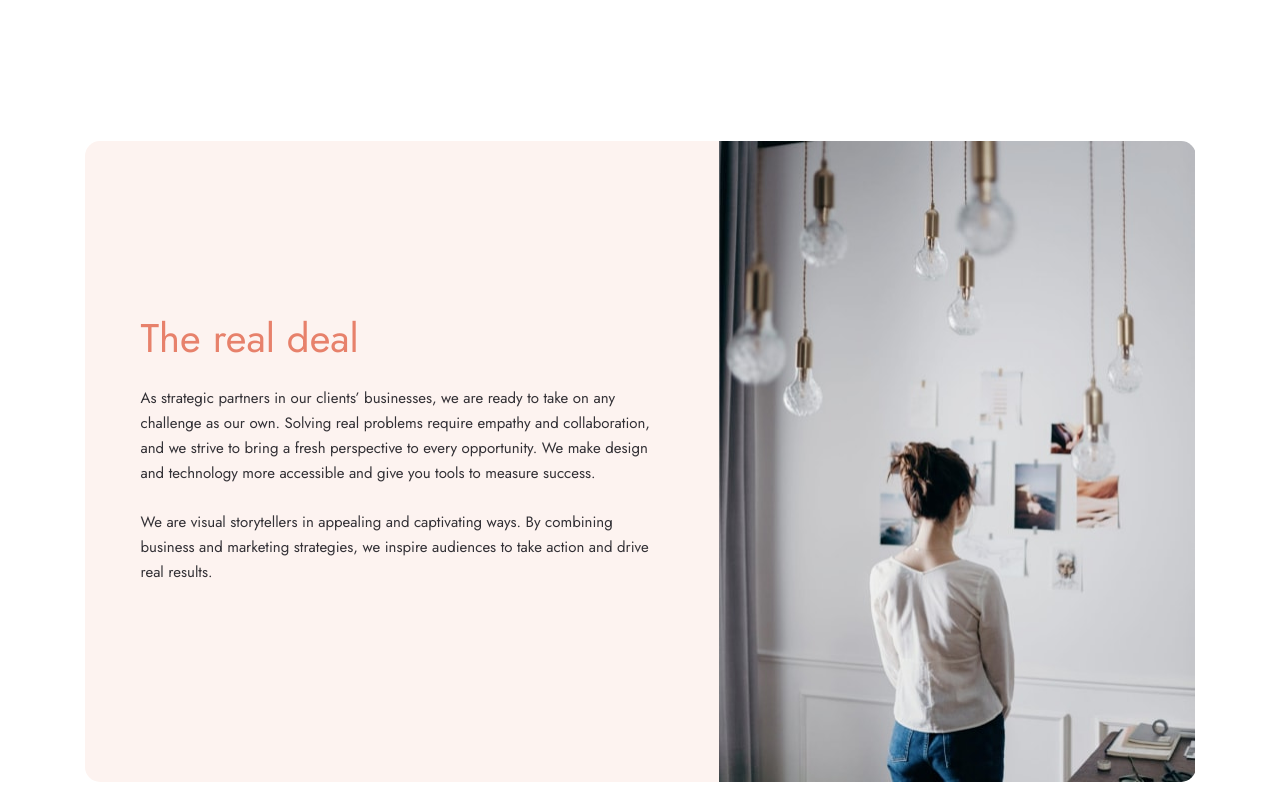
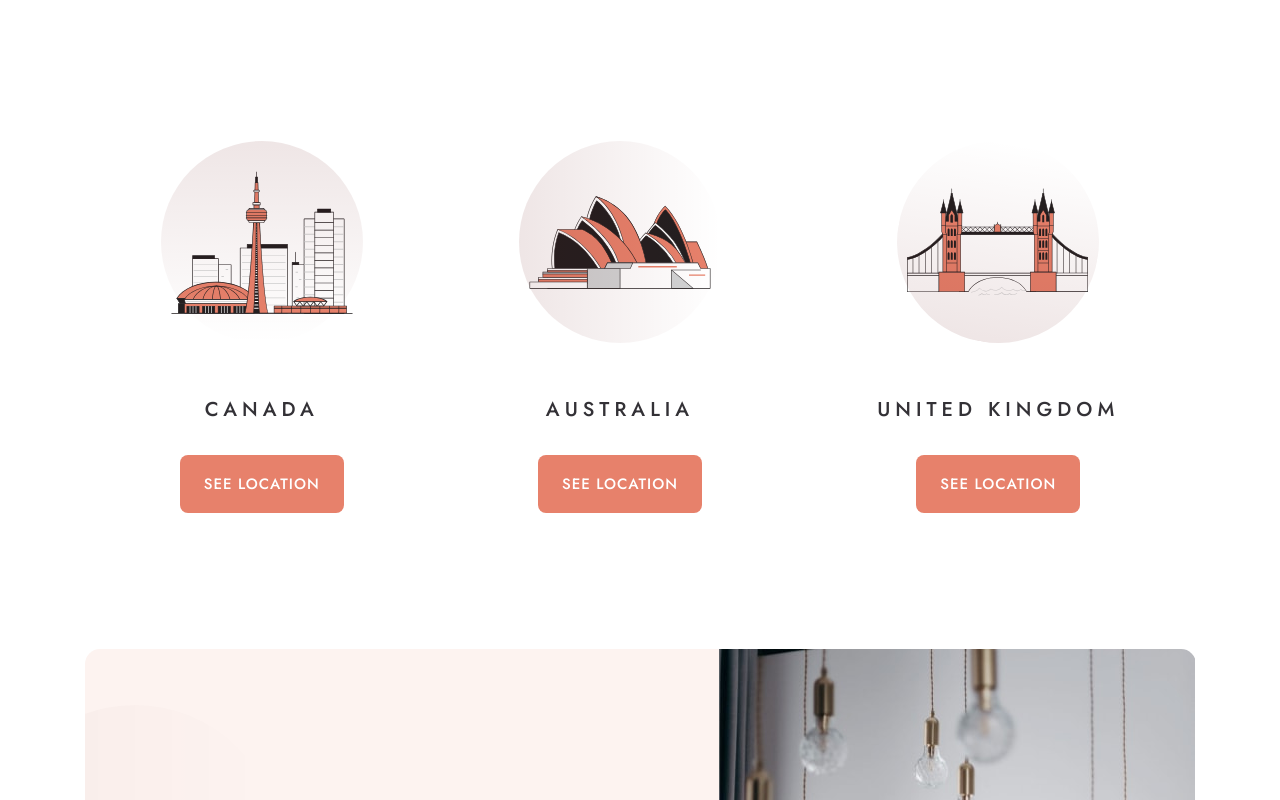
Before and after one commit to brodiehunt/designo-studio, a React (Vite) app: page /our-company in a window 1280 px wide. Shown: the part 1460-2260 px from the top of the page. Built offline with nearby package versions, Linux system fonts and the light colour scheme.

Commit message:
Our-company / about page completed

```diff
--- a/src/components/about/AboutSection.jsx
+++ b/src/components/about/AboutSection.jsx
@@ -1,6 +1,8 @@
 import styled from "styled-components";
-
+import backgroundCircle from '../../assets/shared/desktop/bg-pattern-small-circle.svg';
+import backgroundCircle3 from '../../assets/shared/desktop/bg-pattern-three-circles.svg';
 const AboutSectionStyles = styled.section`
+  margin-bottom: ${({$type}) => $type ? '' : '7.5rem'};
 
   img {
     width: 100%;
@@ -8,9 +10,11 @@ const AboutSectionStyles = styled.section`
   }
 
   .content-container {
+    position: relative;
     padding: 5rem 1.5rem;
     background-color: ${({$theme}) => $theme === 'dark' ? 'var(--primary)' : '#FDF3F0'};
     color: ${({$theme}) => $theme === 'dark' ? 'var(--primary-light)' : 'var(--secondary-dark)'};
+    overflow: hidden;
   }
 
   h2 {
@@ -27,6 +31,23 @@ const AboutSectionStyles = styled.section`
     font-size: 0.9375rem;
     font-weight: 400;
     line-height: 1.5625rem;
+  }
+
+  .circle-about {
+    position: absolute;
+    top: 0;
+    right: 0;
+    transform: translateY(-40%) rotate(-90deg);
+    width: 20rem;
+  }
+
+  .circles-three {
+    position: absolute;
+    top: 0;
+    left: 0;
+    height: 36.5rem;
+    width: 36.5rem;
+
   }
 
   @media (min-width: 768px) {
@@ -49,6 +70,22 @@ const AboutSectionStyles = styled.section`
       max-width: 650px;
       margin: 0 auto;
       margin-bottom: 1.5rem;
+    }
+
+    .circle-about {
+      right: 20%;
+      bottom: 40%;
+      top: unset;
+      transform: translateY(0) rotate(-180deg);
+      width: 40rem;
+    }
+
+    .circles-three {
+      top: unset;
+      left: unset;
+      right: 0;
+      bottom: 2.5rem;
+
     }
 
   }
@@ -77,6 +114,17 @@ const AboutSectionStyles = styled.section`
     p {
       text-align: left;
     }
+
+    .circle-about {
+      right: -20px;
+      bottom: 0;
+    }
+
+    .circles-three {
+      right: 0;
+      bottom: 0;
+      transform: translateX(-25%);
+    }
   }
 
   @media (min-width: 1150px) {
@@ -97,6 +145,11 @@ export default function AboutSection({info, theme, layout, type}) {
         <img src={info.mobile} alt={info.alt} />
       </picture>
       <div className="content-container">
+        {type ? (
+          <img className="circle-about" src={backgroundCircle} />
+        ): (
+          <img className="circles-three" src={backgroundCircle3} />
+        )}
         <h2>{info.title}</h2>
         <p>{info.content1}</p>
         {info?.content2 &&
--- /dev/null
+++ b/src/components/locations/LocationCallToAction.jsx
@@ -0,0 +1,54 @@
+import styled from "styled-components";
+import backgroundCircle from '../../assets/shared/desktop/bg-pattern-small-circle.svg';
+import { ButtonLinkStyles } from "../styles/ButtonLink";
+
+const LocationCallToActionStyles = styled.div`
+  display: flex;
+  flex-direction: column;
+  align-items: center;
+
+  .img-container {
+    position: relative;
+    margin-bottom: 3rem;
+  }
+
+  .circle {
+    position: absolute;
+    left: 0;
+  }
+
+  &:nth-child(1) .circle{
+    transform: rotate(90deg);
+  }
+
+  &:nth-child(3) .circle {
+    transform: rotate(-80deg);
+  }
+
+  .location {
+    text-align: center;
+    font-size: 1.25rem;
+    font-weight: 500;
+    line-height: 1.625rem; /* 130% */
+    letter-spacing: 0.3125rem;
+    text-transform: uppercase;
+    margin-bottom: 2rem;
+  }
+
+`;
+
+export default function LocationCallToAction({location}) {
+
+  return (
+    <LocationCallToActionStyles>
+      <div className="img-container">
+        <img src={location.svg} alt={location.alt}/>
+        <img className="circle" src={backgroundCircle} aria-hidden="true"/>
+      </div>
+      <div className="location">{location.location}</div>
+      <ButtonLinkStyles to={location.url} $theme="dark">
+        See Location
+      </ButtonLinkStyles>
+    </LocationCallToActionStyles>
+  )
+}
--- /dev/null
+++ b/src/components/locations/LocationsSection.jsx
@@ -0,0 +1,41 @@
+import styled from "styled-components";
+import { locations } from '../../data/locations';
+import LocationCallToAction from "./LocationCallToAction";
+
+const LocationsSectionStyles = styled.section`
+  display: flex;
+  flex-direction: column;
+  align-items: center;
+  gap: 3rem;
+  margin-bottom: 7.5rem;
+
+  @media (min-width: 768px) {
+    margin-bottom: 8.5rem;
+    gap: 5rem;
+  }
+
+  @media (min-width: 1024px) {
+    flex-direction: row;
+    justify-content: space-evenly;
+  }
+
+  @media (min-width: 1150px) {
+    max-width: 1111px;
+    margin: 0 auto;
+    margin-bottom: 8.5rem;
+  }
+`;
+
+
+export default function LocationsSection() {
+
+  return (
+    <LocationsSectionStyles>
+      {locations.map((location, index) => {
+        return (
+          <LocationCallToAction key={index} location={location} />
+        )
+      })}
+    </LocationsSectionStyles>
+  )
+}
--- a/src/data/locations.js
+++ b/src/data/locations.js
@@ -19,6 +19,7 @@ export const locations = [
     location: 'Canada',
     svg: canadaIllustration,
     url: '/locations',
+    alt: 'Illustration of CN Tower in Toronto',
     map: {
       small: canadaMapSmall,
       large: canadaMapLarge
@@ -37,6 +38,7 @@ export const locations = [
     location: 'Australia',
     svg: australiaIllustration,
     url: '/locations',
+    alt: 'Illustration of the opera house',
     map: {
       small: australiaMapSmall,
       large: australiaMapLarge
@@ -54,6 +56,7 @@ export const locations = [
   {
     location: 'United Kingdom',
     svg: ukIllustration,
+    alt: 'Illustration of Tower Bridge in london',
     url: '/locations',
     map: {
       small: ukMapSmall,
--- a/src/pages/About.jsx
+++ b/src/pages/About.jsx
@@ -3,6 +3,7 @@ import { aboutInfo } from '../data/about';
 import AboutSection from '../components/about/AboutSection';
 import FooterCallToAction from "../components/FooterCallToAction";
 import FooterExtension from "../components/footer/FooterExtension";
+import LocationsSection from '../components/locations/LocationsSection';
 
 export default function About() {
 
@@ -10,6 +11,7 @@ export default function About() {
     <div>
       <AboutSection info={aboutInfo.about} layout="right" theme="dark" type="hero"/>
       <AboutSection info={aboutInfo.realWorld} layout="left" theme="light" />
+      <LocationsSection />
       <AboutSection info={aboutInfo.talent} layout="right" theme="light" />
       <FooterCallToAction />
       <FooterExtension />
```
